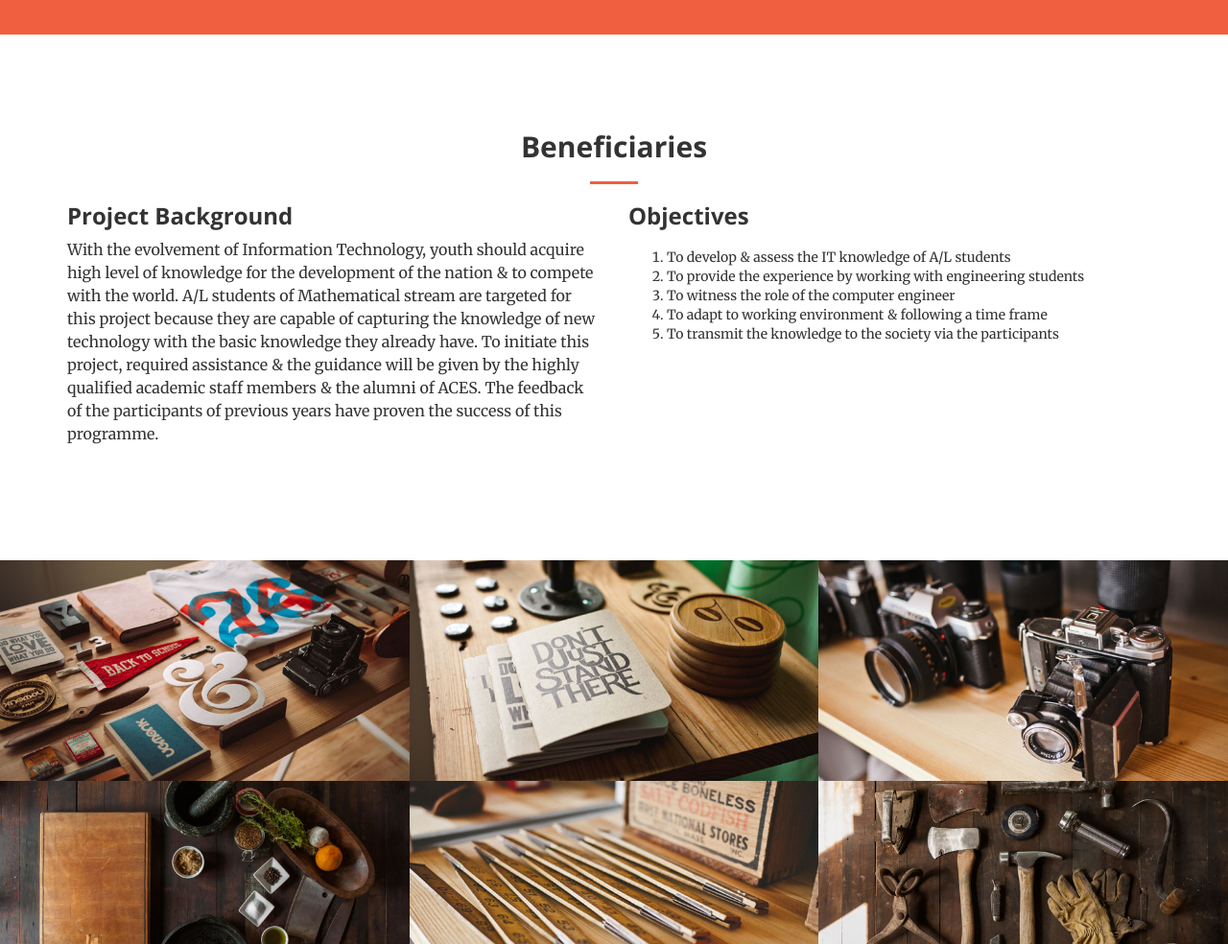
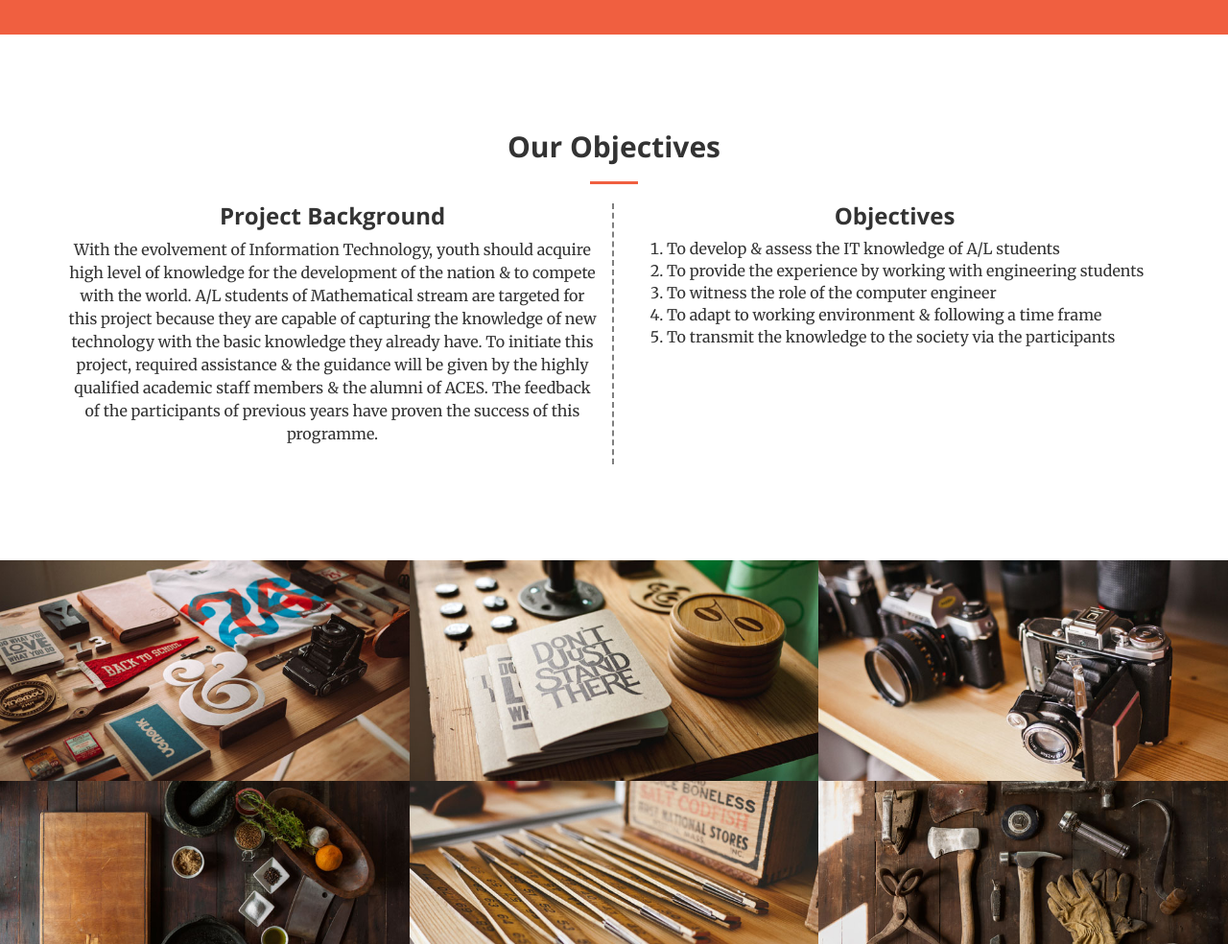
Before and after one commit to ElvinLabs/Spark, a plain HTML site: page index.html in a window 1280 px wide. Shown: the part 1180-2164 px from the top of the page at 96% size. Drawn offline with nearby package versions, Linux system fonts and the light colour scheme.

Commit message:
some changes

```diff
--- a/index.html
+++ b/index.html
@@ -46,7 +46,7 @@
                     <span class="icon-bar"></span>
                     <span class="icon-bar"></span>
                 </button>
-                <a class="navbar-brand page-scroll" href="#page-top">INTER SCHOOL PROGRAMME - SPARK</a>
+                <a class="navbar-brand page-scroll" href="#page-top">INTER SCHOOL PROGRAMME 2015 - SPARK</a>
             </div>
 
             <!-- Collect the nav links, forms, and other content for toggling -->
@@ -94,7 +94,7 @@
         <div class="container">
             <div class="row">
                 <div class="col-lg-12 text-center">
-                    <h2 class="section-heading"><b>Beneficiaries</b></h2>
+                    <h2 class="section-heading"><b>Our Objectives</b></h2>
                     <hr class="primary">
                 </div>
             </div>
@@ -102,22 +102,22 @@
         <div class="container">
             <div class="row">
 
-                <div class="col-lg-6 ">
-                 <h3 class="section-heading"><b>Project Background</b></h3>
-                <p>With the evolvement of Information Technology, youth should acquire high level of knowledge for the development of the nation & to compete with the world. A/L students of Mathematical stream are targeted for this project because they are capable of capturing the knowledge of new technology with the basic knowledge they already have. To initiate this project, required assistance & the guidance will be given by the highly qualified academic staff members & the alumni of ACES. The feedback of the participants of previous years have proven the success of this programme. </p>
+                <div class="col-lg-6 " style="text-align: center;border-right: 2px dashed rgba(0,0,0,0.5);">
+                 	<h3 class="section-heading" ><b>Project Background</b></h3>
+                	<p>With the evolvement of Information Technology, youth should acquire high level of knowledge for the development of the nation & to compete with the world. A/L students of Mathematical stream are targeted for this project because they are capable of capturing the knowledge of new technology with the basic knowledge they already have. To initiate this project, required assistance & the guidance will be given by the highly qualified academic staff members & the alumni of ACES. The feedback of the participants of previous years have proven the success of this programme. </p>
                 </div>
 
-                 <div class="col-lg-6 ">
-                 <h3 class="section-heading"><b>Objectives</b></h3>
-                <p>
-                    <ol>
-                     <li>To develop & assess the IT knowledge of A/L students</li>
+                 <div class="col-lg-6 " style="">
+                 	<h3 class="section-heading" style="text-align: center;"><b>Objectives</b></h3>
+
+                    <ol style="font-size: 16px;">
+                     	<li>To develop & assess the IT knowledge of A/L students</li>
                         <li>To provide the experience by working with engineering students </li>
                         <li>To witness the role of the computer engineer </li>
-                        <li>To adapt to working environment & following a time frame </li>
-                        <li>To transmit the knowledge to the society via the participants </li>
+                        <li>To adapt to working environment & following a time frame</li>
+                        <li>To transmit the knowledge to the society via the participants </p></li>
                      </ol>
-                     </p>
+
                 </div>
 
             </div>
```
